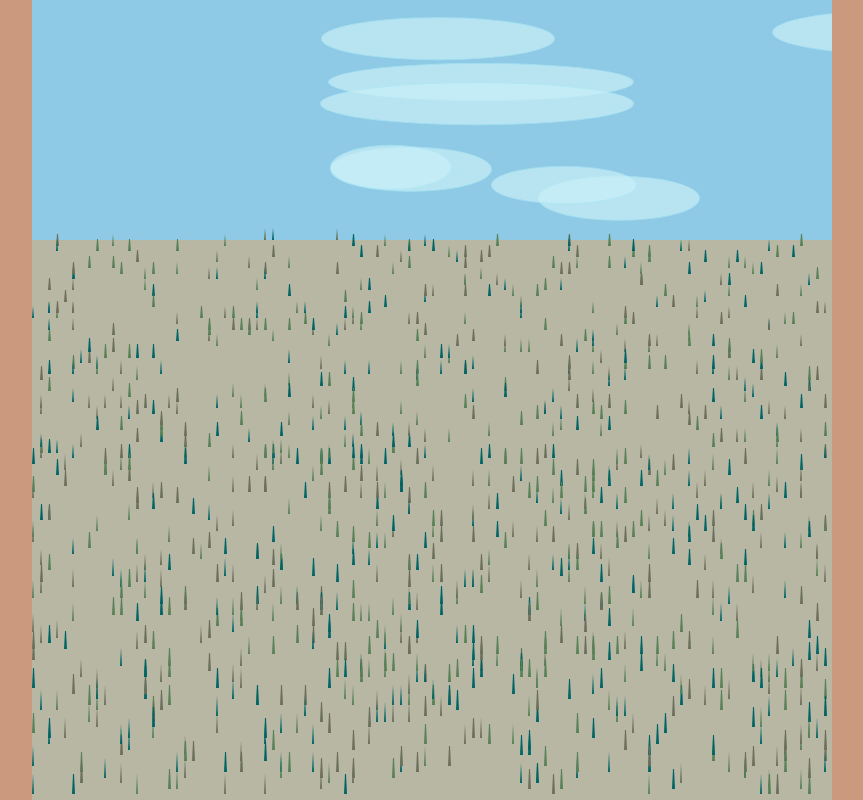
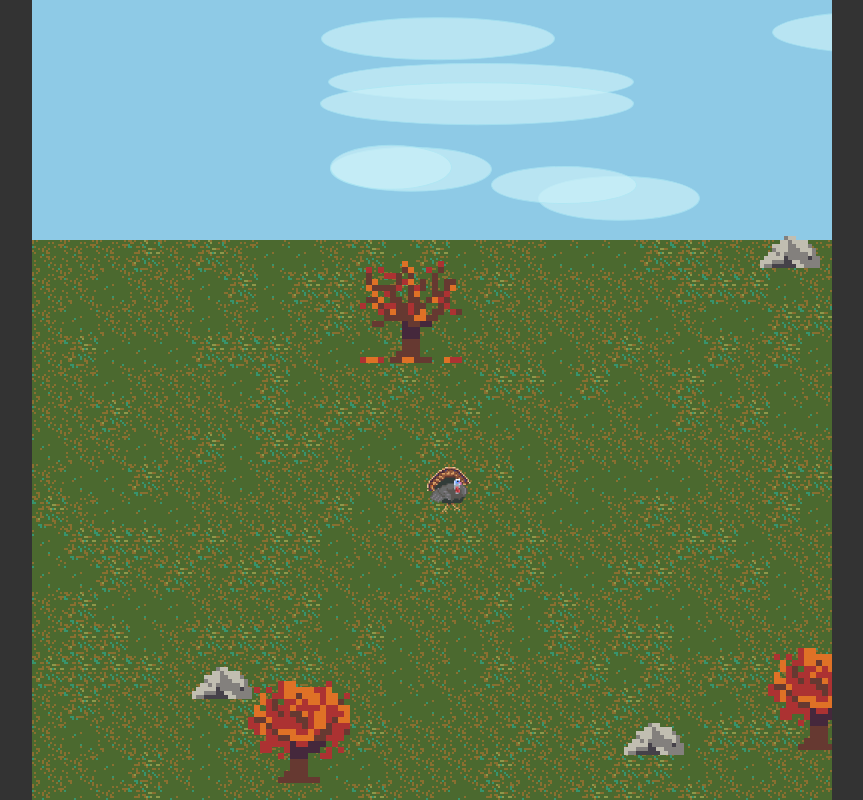
Before and after one commit to bobby-saul/turkey-hunt, a React app: page / in a window 1280 px wide. Shown: the whole page, without its empty margins (208-1071 px from the left). Built offline with nearby package versions, Linux system fonts and the light colour scheme.

Commit message:
Added images from Brian Updated the ground component to use new tile images Replaced the grass with different ground assets Started to add turky component

```diff
--- a/index.html
+++ b/index.html
@@ -1,6 +1,8 @@
 <html>
     <head>
         <title>Turkey Hunt</title>
+        <link rel="preconnect" href="https://fonts.gstatic.com">
+        <link href="https://fonts.googleapis.com/css2?family=Open+Sans&display=swap" rel="stylesheet">
         <link rel="stylesheet" href="./styles.css">
     </head>
     <body>
--- a/js/src/components/Game.js
+++ b/js/src/components/Game.js
@@ -1,6 +1,7 @@
 import React, {useState, useEffect} from "react";
 import Sky from "./Sky";
 import Ground from "./Ground";
+import TurkeyControl from "./Turkey-Control";
 
 function getSize() {
   const maxSize = 9680;
@@ -24,8 +25,8 @@ const Game = () => {
     }}>
       <div className="environment">
         <Sky/>
-        <Ground/>
-        <div className="turkey-list"></div>
+        <Ground size={size}/>
+        <TurkeyControl/>
       </div>
       <div className="scoreboard">
         <div className="timer"></div>
--- a/js/src/components/Ground.js
+++ b/js/src/components/Ground.js
@@ -1,44 +1,51 @@
 import React, {useState, useEffect} from "react";
 
-const MIN_GRASS = 1000;
-const MAX_GRASS = 5000 - MIN_GRASS;
+const TILE_SIZE = 32;
+const GROUND_TYPES = 4;
+const MIN_GROUND_ASSETS = 3;
+const MAX_GROUND_ASSETS = 10 - MIN_GROUND_ASSETS;
+const ASSET_TYPES = 3;
 
-function getBladeHeight(y) {
-    if (y < 20) {
-        return 12;
-    } else if (y < 40) {
-        return 14;
-    } else if (y < 60) {
-        return 16;
-    } else if (y < 80) {
-        return 18;
-    } else {
-        return 20;
-    }
-}
-
-const Ground = () => {
-    var initialGrass = [];
-    for (var i =0; i < Math.floor(Math.random() * MAX_GRASS) + MIN_GRASS; i++) {
-        initialGrass.push({
-            id: i,
-            x: Math.floor(Math.random() * 100),
-            y: Math.floor(Math.random() * 100),
-            width: Math.floor(Math.random() * 2),
-            style: Math.floor(Math.random() * 3)
-        })
-    }
-    const [grass, setGrass] = useState(initialGrass);
+const Ground = ({size}) => {
+    const [tiles, setTiles] = useState([]);
+    const [assets, setAssets] = useState([]);
+    useEffect(() => {
+        var newTiles = [];
+        for (var row = 0; row < (size / TILE_SIZE); row++){
+            var columns = [];
+            for (var column = 0; column < (size / TILE_SIZE); column++){
+                columns.push(<div key={"ground-row-" + row + "-column-" + column} className={"ground-column ground-" + Math.floor(Math.random() * GROUND_TYPES)}></div>);
+            }
+            newTiles.push(<div key={"ground-row-" + row} className="ground-row">
+                {columns}
+            </div>);
+        }
+        setTiles(newTiles);
+    },[size]);
+    useEffect(() => {
+        var assetAmount = Math.floor(Math.random() * MAX_GROUND_ASSETS) + MIN_GROUND_ASSETS;
+        for (var asset = 0; asset < assetAmount; asset++) {
+            var y = Math.floor(Math.random() * 100);
+            var x = Math.floor(Math.random() * 100);
+            assets.push(
+                <div key={"ground-asset-" + asset} className={"ground-asset ground-asset-" + Math.floor(Math.random() * ASSET_TYPES)} style={{
+                    top: y + "%",
+                    left: x + "%",
+                    zIndex: y
+                }}>
+                </div>
+            );
+        }
+        setAssets(assets);
+    }, []);
     return (
         <div className="ground">
-            {grass.map((blade) =>
-                <div key={blade.id} className={'blade blade-' + blade.style} style={{
-                    left: blade.x + "%",
-                    top: blade.y + "%",
-                    width: blade.width,
-                    "border-bottom-width": getBladeHeight(blade.y)
-                }}></div>
-            )}
+            <div className="ground-tiles">
+                {tiles}
+            </div>
+            <div className="ground-assets">
+                {assets}
+            </div>
         </div>
     )
 };
--- /dev/null
+++ b/js/src/components/Turkey-Control.js
@@ -0,0 +1,28 @@
+import React, {useState, useEffect} from "react";
+import Turkey from "./Turkey";
+
+const TurkeyControl = () => {
+    const [turkeys, setTurkeys] = useState([{
+        id: 1,
+    }]);
+    function addTurkey() {
+        turkeys.push({
+            id: "turkey-" + Date.now()
+        });
+        setTurkeys(turkeys);
+    }
+    function removeTurkey(id) {
+        setClouds(turkeys.filter((turkey) => turkey.id !== parseInt(id)));
+    }
+    return (
+        <div className="turkey-container">
+            <div className="turkey-control">
+                {turkeys.map((turkey) =>
+                    <Turkey key={turkey.id}/>
+                )}
+            </div>
+        </div>
+    )
+};
+
+export default TurkeyControl;
--- /dev/null
+++ b/js/src/components/Turkey.js
@@ -0,0 +1,20 @@
+import React, {useState, useEffect} from "react";
+
+const TurkeyControl = () => {
+    const [verticalDir, setVerticalDir] = useState(0); // -1 down, 1 up
+    const [horizontalDir, setHorizontalDir] = useState(0); // -1 left, 1 right
+    const [speed, setSpeed] = useState(Math.floor(Math.random() * 1000) + 250);
+    const [left, setLeft] = useState(50);
+    const [top, setTop] = useState(50);
+
+    return (
+        <div className="turkey" style={{
+            top: top + "%",
+            left: left + "%",
+            zIndex: top
+        }}>
+        </div>
+    )
+};
+
+export default TurkeyControl;
--- a/styles.css
+++ b/styles.css
@@ -1,7 +1,9 @@
 body {
+    font-family: 'Open Sans', sans-serif;
     padding: 0;
     margin: 0;
-    background: #cb997e;
+    color: #eee;
+    background-color:  #333;
 }
 .container {
     text-align: center;
@@ -16,6 +18,7 @@ body {
 .game {
     position: relative;
     margin: auto;
+    overflow: hidden;
 }
 .environment {
     position: relative;
@@ -43,22 +46,78 @@ body {
     width: 100%;
     background-color: #b7b7a4;
 }
-.grass {
-    background-color: #a5a58d;
+.ground-tiles {
+    overflow: hidden;
+    height: 100%;
+    width: 100%;
 }
-.blade {
+.ground-row {
+    height: 32px;
+    width: 100%;
+    white-space: nowrap;
+}
+.ground-column {
+    display: inline-block;
+    height: 100%;
+    width: 32px;
+}
+.ground-0 {
+    background: url('./images/grass_tile.png')
+}
+.ground-1 {
+    background: url('./images/grass_tile2.png')
+}
+.ground-2 {
+    background: url('./images/grass_tile3.png')
+}
+.ground-3 {
+    background: url('./images/grass_tile3.png')
+}
+.ground-asset {
+    transform: translateY(-100%);
     position: absolute;
-    transform: translateY(-100%);
-    border-left: 1px solid transparent;
-    border-right: 1px solid transparent;
-    border-bottom: 12px solid ;
+    background-size: contain;
 }
-.blade-0 {
-    border-bottom-color: #6b705c;
+.ground-asset-0 {
+    height: 64px;
+    width: 64px;
+    background-image: url('./images/rock.png');
 }
-.blade-1 {
-    border-bottom-color: #006466;
+.ground-asset-1 {
+    height: 102px;
+    width: 102px;
+    background-image: url('./images/tree.png');
 }
-.blade-2 {
-    border-bottom-color: #588157;
+.ground-asset-2 {
+    height: 102px;
+    width: 102px;
+    background-image: url('./images/tree2.png');
 }
+.turkey-container {
+    position: absolute;
+    top: 30%;
+    height: 70%;
+    left: 0;
+    width: 100%;
+}
+.turkey-control {
+    position: relative;
+    width: 100%;
+    height: 100%;
+}
+.turkey {
+    position: absolute;
+    top: 50%;
+    left: 50%;
+    width: 32px;
+    height: 32px;
+    transform: scale(1.5) translateY(-100%);
+    background-image: url("./images/turkey_towards.gif");
+    background-size: 100%;
+}
+.turkey.left {
+    transform: scaleX(-1.5) translateY(-100%);
+}
+.turkey.away {
+    background-image: url("./images/turkey_away.gif");
+}
```
Also changed, not shown: images/grass_tile.png (added), images/grass_tile2.png (added), images/grass_tile3.png (added), images/grass_tile4.png (added), images/rock.png (added), images/shotgun.png (added), images/shotgun_blast.png (added), images/shotgun_shell.png (added), images/tree.png (added), images/tree2.png (added), images/turkey_away.gif (added), images/turkey_death.gif (added), images/turkey_towards.gif (added), js/dist/index.js.
